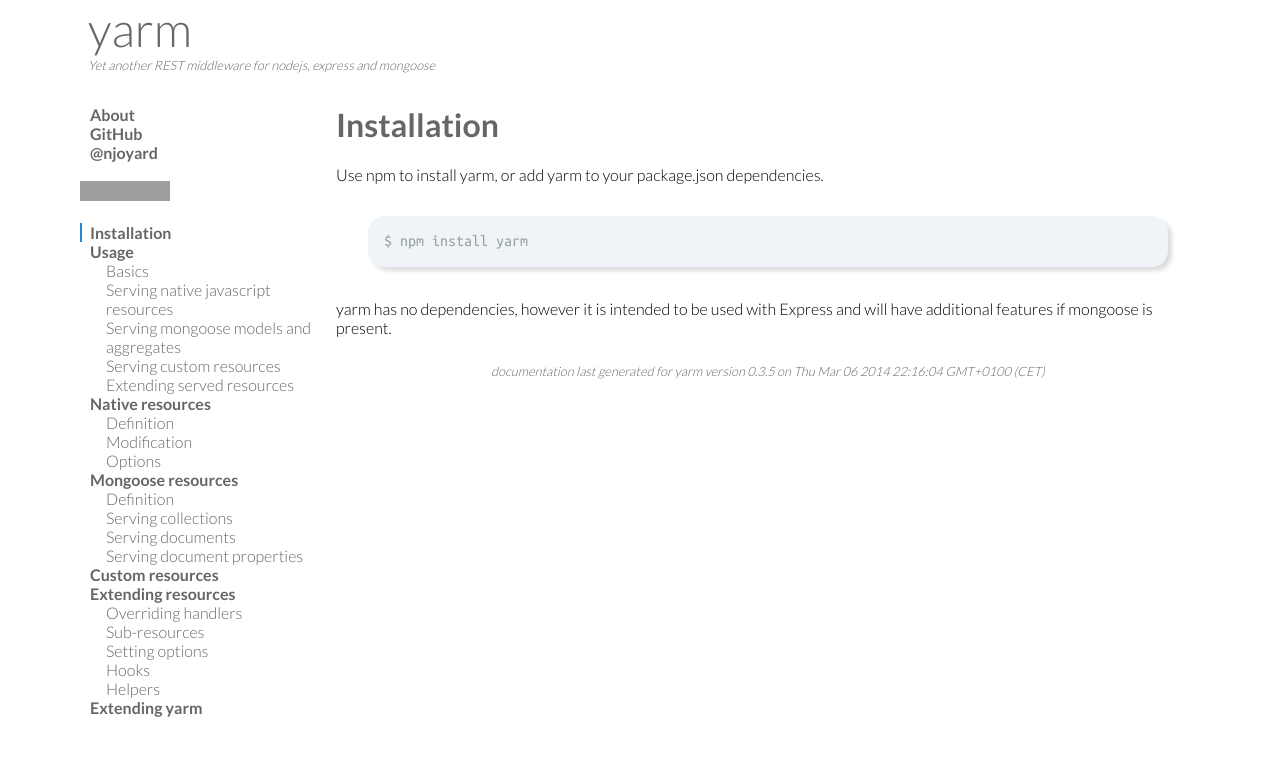
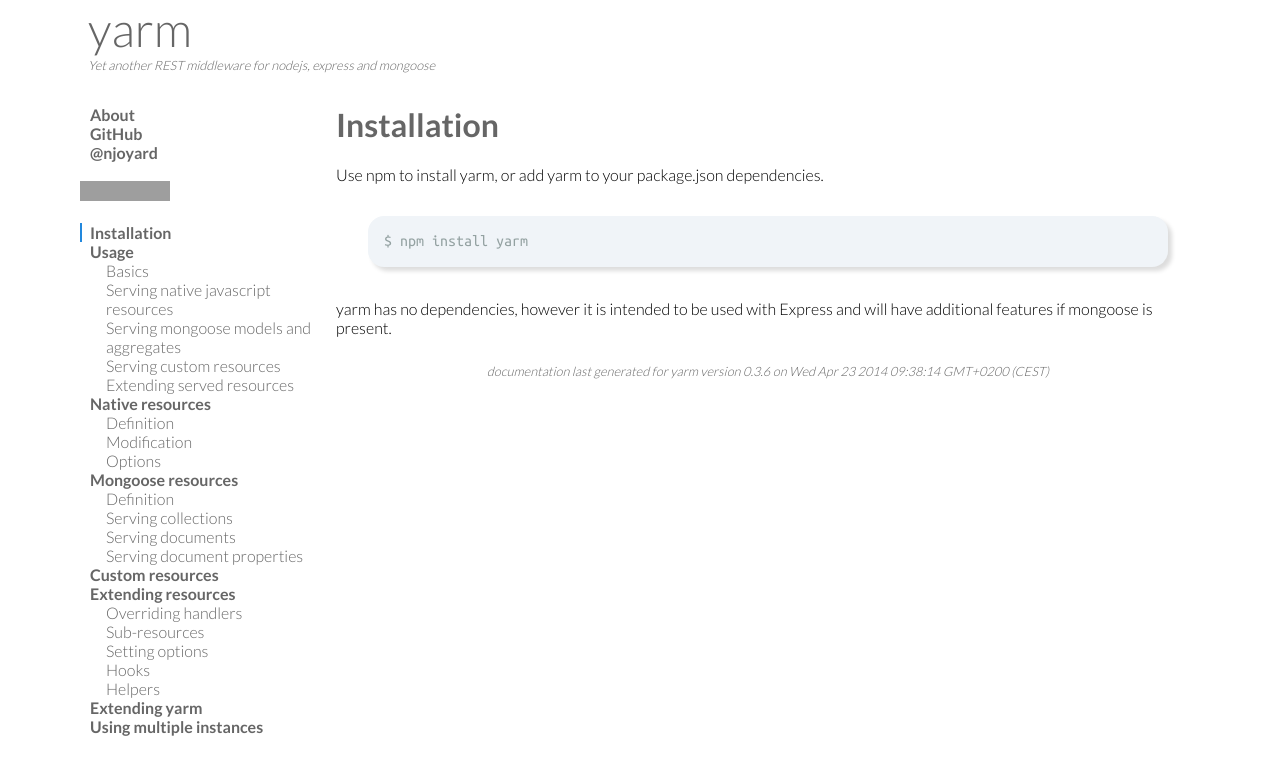
Before and after one commit to njoyard/yarm, a Jekyll site: the page built from doc-installation.markdown, in a window 1280 px wide. Shown: the top 775 px of the page. Built offline with Jekyll 4.4.1, drawn with Linux system fonts in a browser that asks for light colours; Markdown is read by kramdown in place of the engine named in the settings; grey boxes are pictures that could not be loaded.

Commit message:
Update doc for 0.3.6

```diff
--- a/_includes/changelog.markdown
+++ b/_includes/changelog.markdown
@@ -1,3 +1,7 @@
+**version 0.3.6** *released on 2013-04-23*
+
+* Enable creating separate yarm instances
+
 **version 0.3.5** *released on 2013-03-06*
 
 * Fixed not being able to POST to mongoose scalar array fields
--- a/_includes/doc-toc.html
+++ b/_includes/doc-toc.html
@@ -80,4 +80,6 @@
 </li></ul>
 </li>
 <li class="{% if page.id == 'doc-extending-yarm' %}active{% endif %}"><a href="doc-extending-yarm.html">Extending yarm</a>
+</li>
+<li class="{% if page.id == 'doc-using-multiple-instances' %}active{% endif %}"><a href="doc-using-multiple-instances.html">Using multiple instances</a>
 </li></ul>
--- a/_includes/gendate
+++ b/_includes/gendate
@@ -1 +1 @@
-Thu Mar 06 2014 22:16:04 GMT+0100 (CET)
+Wed Apr 23 2014 09:38:14 GMT+0200 (CEST)
--- a/_includes/version
+++ b/_includes/version
@@ -1 +1 @@
-0.3.5
+0.3.6
```
Also changed, not shown: doc-using-multiple-instances.markdown (added, +62 -0 lines).
